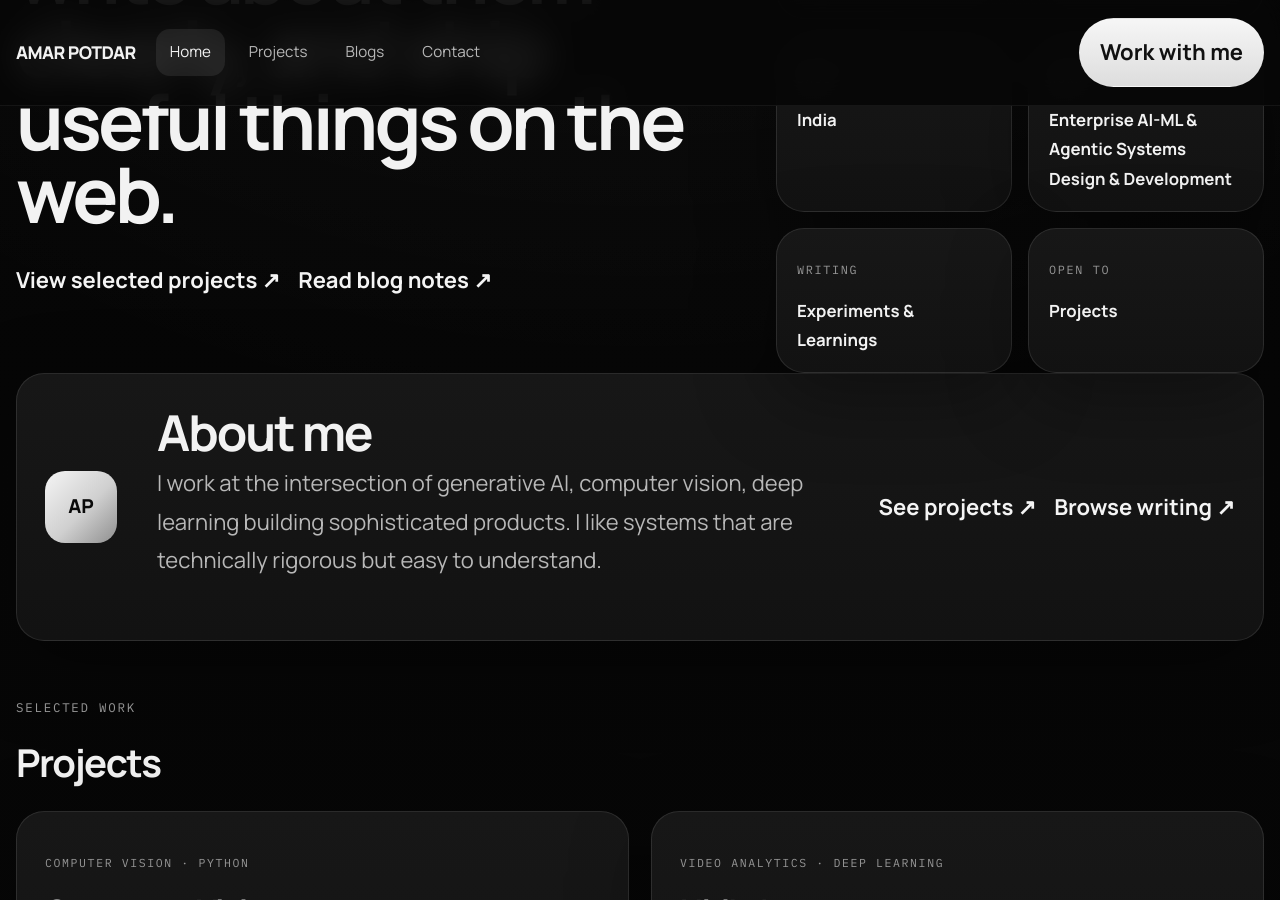
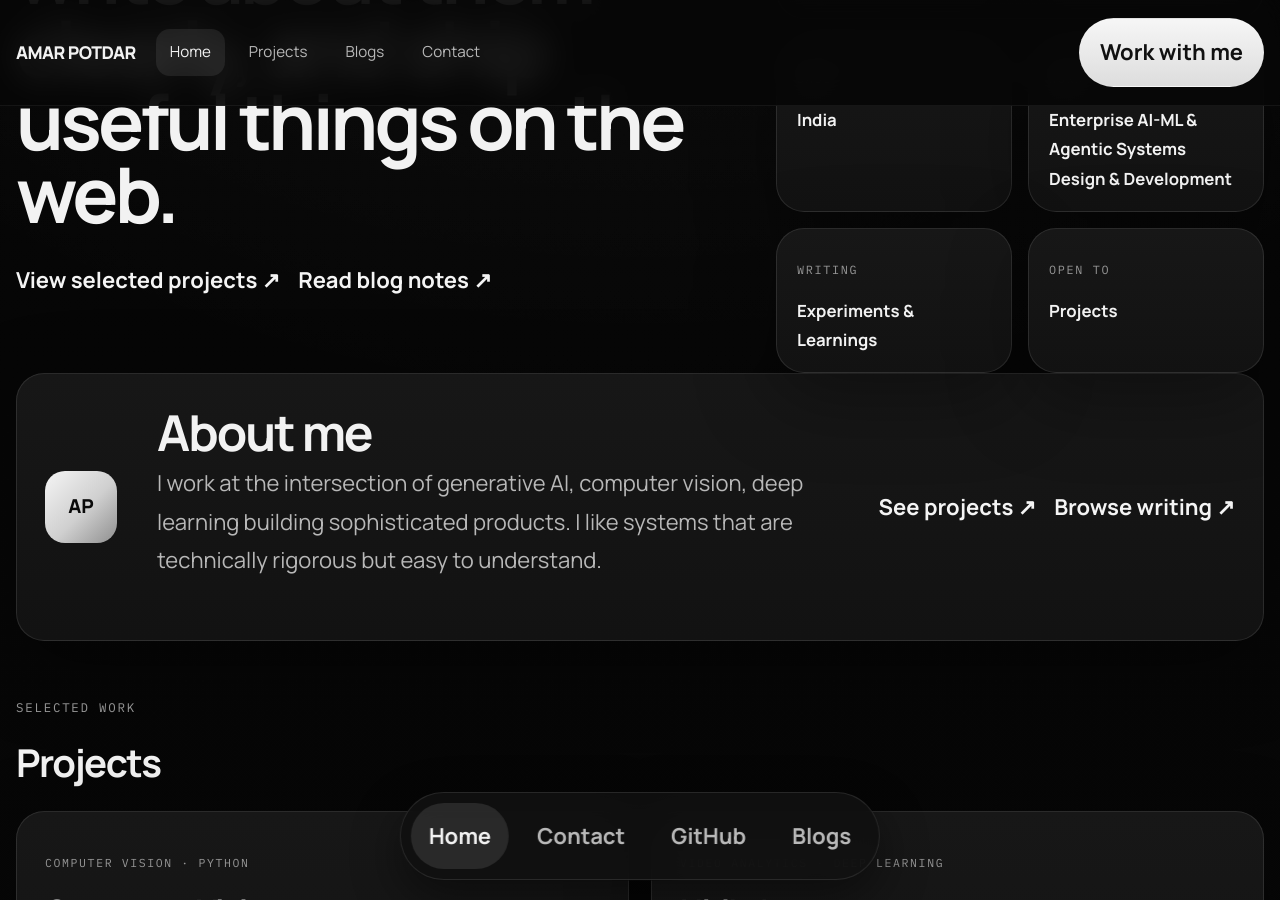
Before and after one commit to MeAmarP/meamarp.github.io, a Jekyll site: the page built from index.html, in a window 1280 px wide and 900 px high, scrolled down 532 px. Built offline with Jekyll 4.4.1, drawn with Linux system fonts in a browser that asks for light colours; nearby versions of some CDN libraries; the list of posts is cut into pages by our own code.

Commit message:
Refactor blog and index pages: remove GitHub star mention; update CSS for bottom dock positioning and padding
- Removed "20 ⭐ on GitHub" from the description in blog page and index page.
- Increased padding-bottom in .portfolio-home to 200px.
- Changed .bottom-dock position to fixed with new bottom and left properties for better alignment.
- Adjusted width of .bottom-dock and removed margin for improved layout consistency.

```diff
--- a/assets/css/style.scss
+++ b/assets/css/style.scss
@@ -197,7 +197,7 @@ code.highlighter-rouge {
 }
 
 .portfolio-home {
-	padding-bottom: 144px;
+	padding-bottom: 200px;
 }
 
 .section {
@@ -449,12 +449,16 @@ code.highlighter-rouge,
 }
 
 .bottom-dock {
-	position: static;
+	position: fixed;
+	bottom: 20px;
+	left: 50%;
+	transform: translateX(-50%);
+	z-index: 30;
 	display: flex;
 	gap: 10px;
 	width: fit-content;
 	max-width: calc(100% - 20px);
-	margin: 56px auto 24px;
+	margin: 0;
 	padding: 10px;
 	border-radius: 999px;
 	background: rgba(16, 16, 16, 0.88);
@@ -630,9 +634,9 @@ pre {
 	}
 
 	.bottom-dock {
-		width: calc(100% - 20px);
+		width: calc(100% - 40px);
 		justify-content: space-between;
-		margin: 40px auto 24px;
+		margin: 0;
 	}
 
 	.dock-tab {
```
Also changed, not shown: 3 other files.
